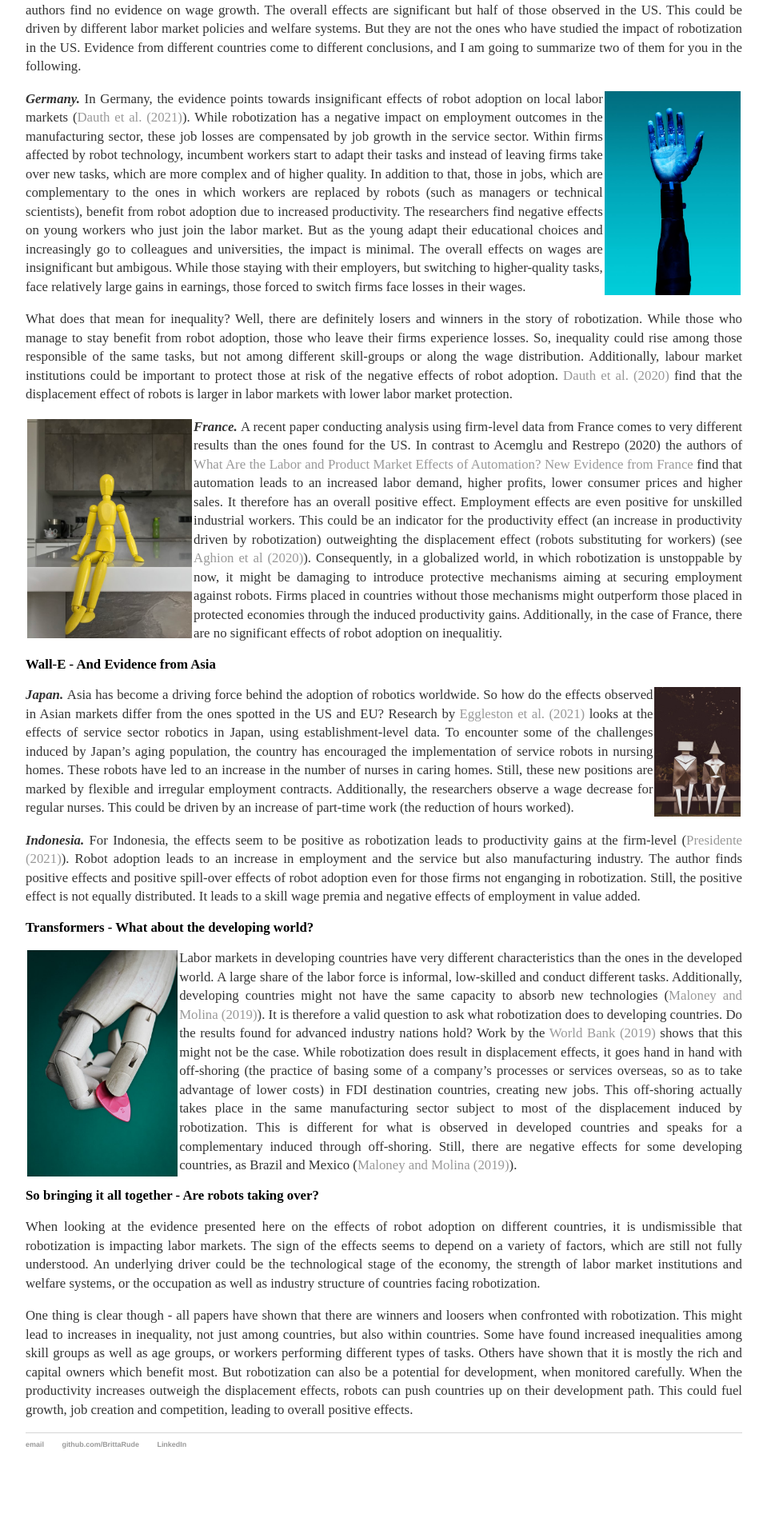
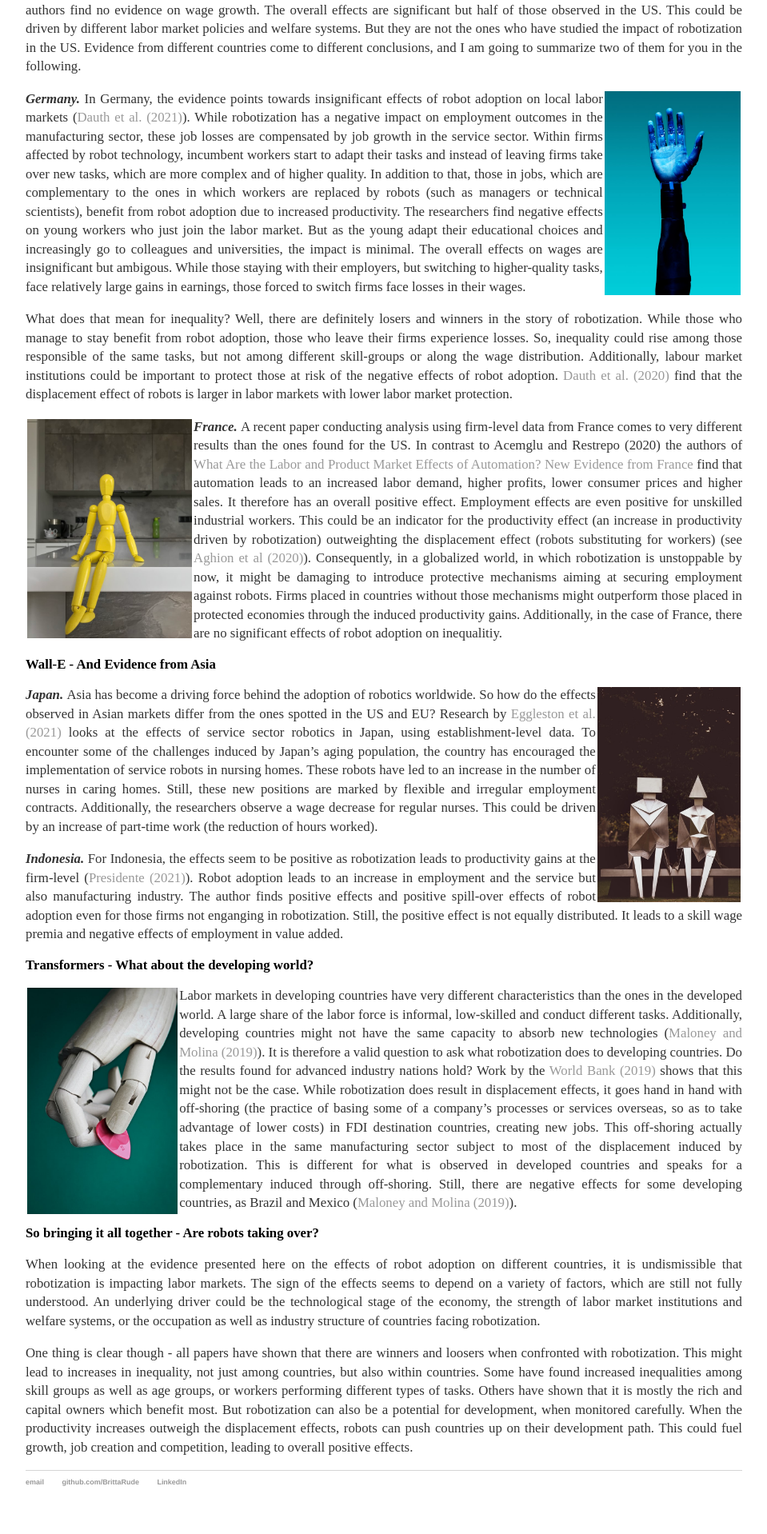
Before and after one commit to BrittaRude/BrittaRude.github.io, a Jekyll site: the page built from inputs_cakestory/_posts/2021-05-30-britta-rude-are-robots-grabbing-our-jobs.md, in a window 1280 px wide. Shown: the part 1591-3509 px from the top of the page at 80% size, without its empty margins (160-1119 px from the left). Built offline with Jekyll 4.4.1, drawn with Linux system fonts in a browser that asks for light colours; before the commit the page ends 3462 px from its top, so only the background shows below that.

Commit message:
Update 2021-05-30-britta-rude-are-robots-grabbing-our-jobs.md

```diff
--- a/inputs_cakestory/_posts/2021-05-30-britta-rude-are-robots-grabbing-our-jobs.md
+++ b/inputs_cakestory/_posts/2021-05-30-britta-rude-are-robots-grabbing-our-jobs.md
@@ -41,7 +41,7 @@
 
 ## Wall-E - And Evidence from Asia
 
-<img src="/images/robots_japan.jpg" alt="robots_japan" style="float:right;margin: 2px 2px 2px 2px;max-width:12%;"/>
+<img src="/images/robots_japan.jpg" alt="robots_japan" style="float:right;margin: 2px 2px 2px 2px;max-width:20%;"/>
 
 <b><i>Japan. </i></b> Asia has become a driving force behind the adoption of robotics worldwide. So how do the effects observed in Asian markets differ from the ones spotted in the US and EU? Research by [Eggleston et al. (2021)](https://www.nber.org/papers/w28322) looks at the effects of service sector robotics in Japan, using establishment-level data. To encounter some of the challenges induced by Japan's aging population, the country has encouraged the implementation of service robots in nursing homes. These robots have led to an increase in the number of nurses in caring homes. Still, these new positions are marked by flexible and irregular employment contracts. Additionally, the researchers observe a wage decrease for regular nurses. This could be driven by an increase of part-time work (the reduction of hours worked).
 
```
